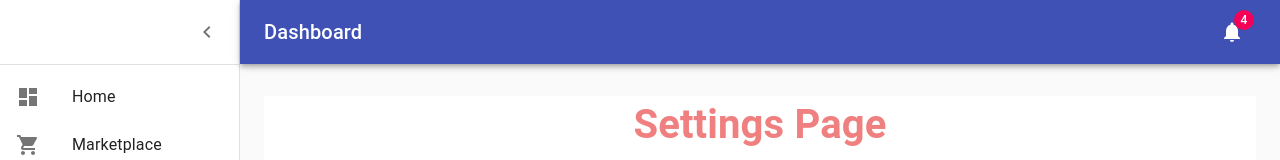
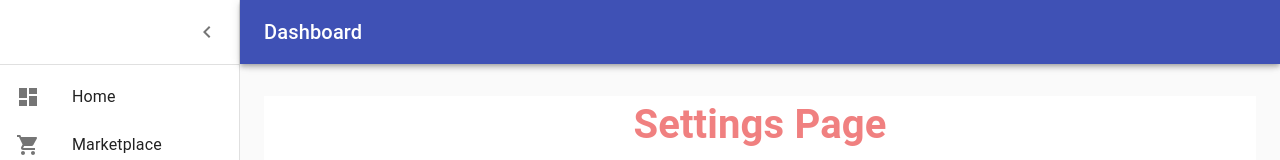
Before and after one commit to Bullmeza/piggybank, a React (Create React App) app in the folder Client/: page /settings in a window 1280 px wide. Shown: the top 160 px of the page. Built offline with nearby package versions, Linux system fonts and the light colour scheme.

Commit message:
Removed notification icon

```diff
--- a/Client/src/App.js
+++ b/Client/src/App.js
@@ -70,11 +70,6 @@ function App() {
               >
                 Dashboard
               </Typography>
-              <IconButton color="inherit">
-                <Badge badgeContent={4} color="secondary">
-                  <NotificationsIcon />
-                </Badge>
-              </IconButton>
             </Toolbar>
           </AppBar>
           <Drawer
```
